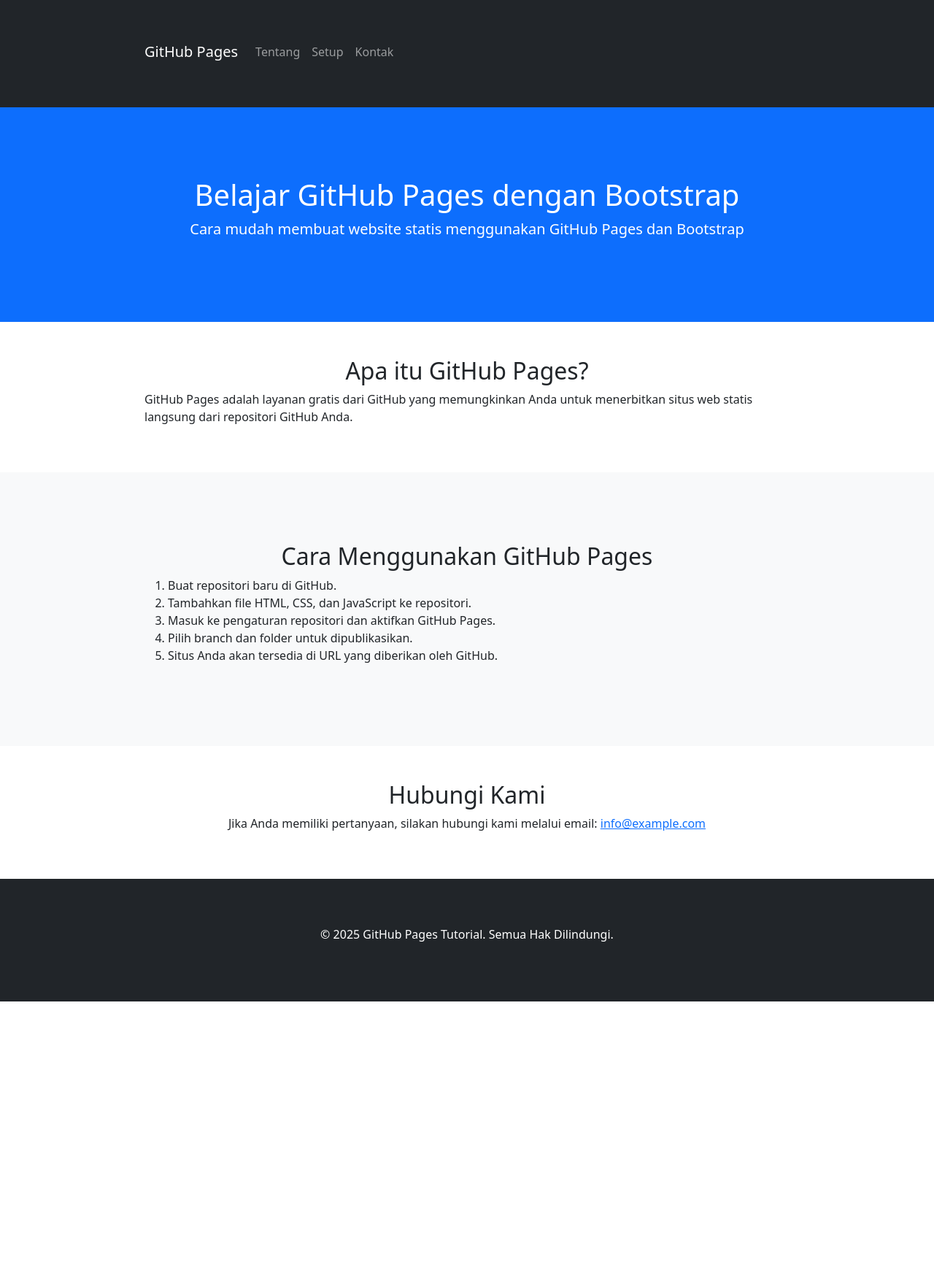
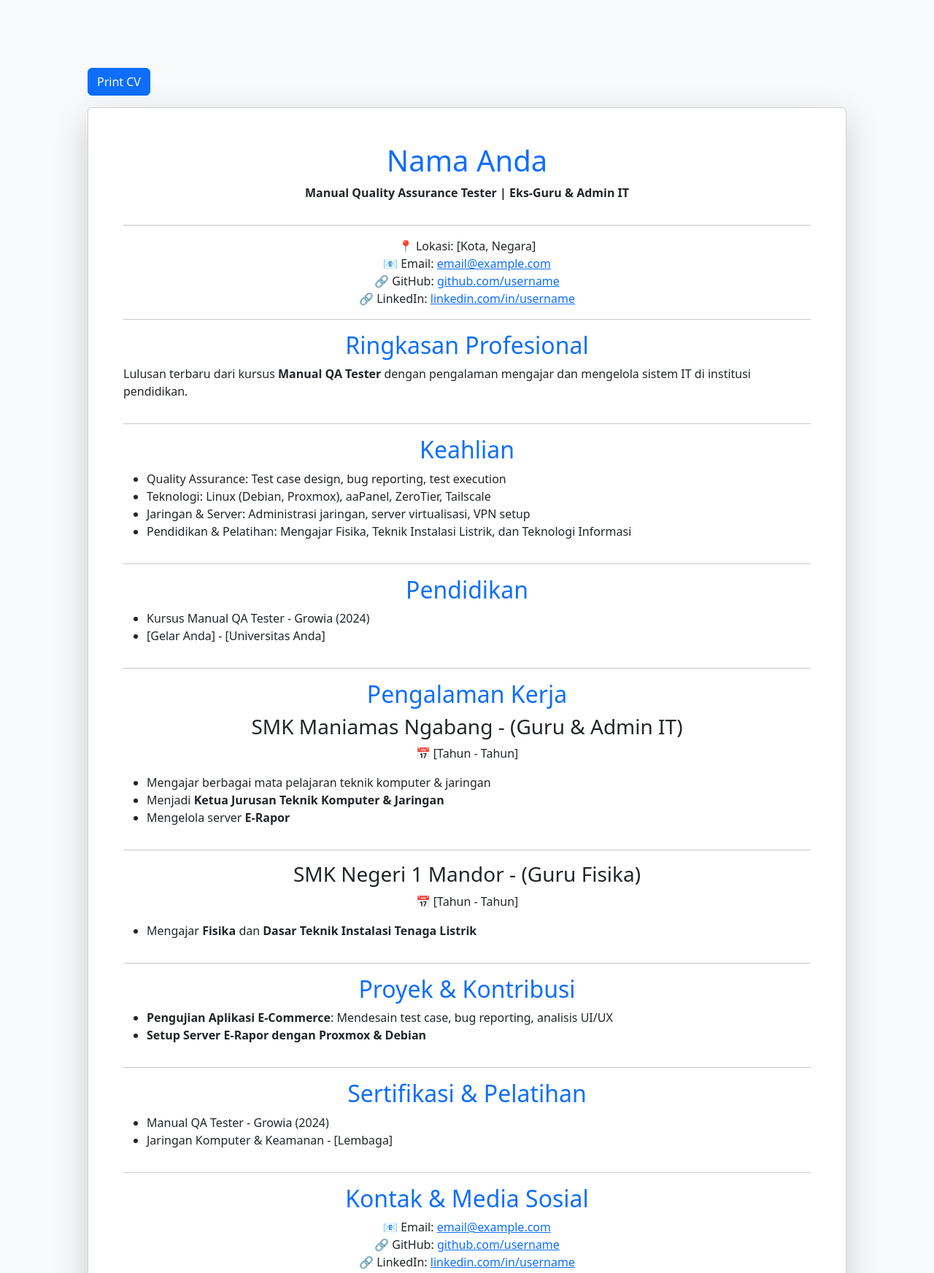
Before and after one commit to johnxth/article-1, a plain HTML site: page index.html in a window 1280 px wide. Shown: the part 5-1749 px from the top of the page at 73% size. Before the commit the page ends 1377 px from the top, so only its background shows below. Drawn offline with nearby package versions, Linux system fonts and the light colour scheme.

Commit message:
Update index.html

```diff
--- a/index.html
+++ b/index.html
@@ -2,70 +2,97 @@
 <html lang="id">
 <head>
     <meta charset="UTF-8">
-    <meta name="viewport" content="width=device-width, initial-scale=1">
-    <title>GitHub Pages dengan Bootstrap</title>
-    <link href="https://cdn.jsdelivr.net/npm/bootstrap@5.3.3/dist/css/bootstrap.min.css" rel="stylesheet">
+    <meta name="viewport" content="width=device-width, initial-scale=1.0">
+    <title>CV - Nama Anda</title>
+    <link href="https://cdn.jsdelivr.net/npm/bootstrap@5.3.0/dist/css/bootstrap.min.css" rel="stylesheet">
     <style>
         .container {
-            margin-left: auto;
-            margin-right: auto;
-            max-width: 900px;
+            margin-top: 50px;
+            margin-bottom: 50px;
+            padding: 50px;
+        }
+        @media print {
+            body * {
+                visibility: hidden;
+            }
+            .container, .container * {
+                visibility: visible;
+            }
+            .container {
+                position: absolute;
+                left: 0;
+                top: 0;
+                width: 100%;
+            }
         }
     </style>
 </head>
-<body>
-    <nav class="navbar navbar-expand-lg navbar-dark bg-dark">
-        <div class="container py-5 px-2">
-            <a class="navbar-brand" href="#">GitHub Pages</a>
-            <button class="navbar-toggler" type="button" data-bs-toggle="collapse" data-bs-target="#navbarNav">
-                <span class="navbar-toggler-icon"></span>
-            </button>
-            <div class="collapse navbar-collapse" id="navbarNav">
-                <ul class="navbar-nav">
-                    <li class="nav-item"><a class="nav-link" href="#about">Tentang</a></li>
-                    <li class="nav-item"><a class="nav-link" href="#setup">Setup</a></li>
-                    <li class="nav-item"><a class="nav-link" href="#contact">Kontak</a></li>
-                </ul>
+<body class="bg-light">
+    <div class="container py-5">
+        <button class="btn btn-primary mb-3" onclick="window.print()">Print CV</button>
+        <div class="card shadow-lg p-5">
+            <h1 class="text-center text-primary">Nama Anda</h1>
+            <p class="text-center fw-bold">Manual Quality Assurance Tester | Eks-Guru & Admin IT</p>
+            <hr>
+            <div class="text-center">
+                📍 Lokasi: [Kota, Negara] <br>
+                📧 Email: <a href="mailto:email@example.com">email@example.com</a> <br>
+                🔗 GitHub: <a href="https://github.com/username" target="_blank">github.com/username</a> <br>
+                🔗 LinkedIn: <a href="https://linkedin.com/in/username" target="_blank">linkedin.com/in/username</a>
             </div>
+            <hr>
+            <h2 class="text-center text-primary">Ringkasan Profesional</h2>
+            <p>Lulusan terbaru dari kursus <strong>Manual QA Tester</strong> dengan pengalaman mengajar dan mengelola sistem IT di institusi pendidikan.</p>
+            <hr>
+            <h2 class="text-center text-primary">Keahlian</h2>
+            <ul>
+                <li>Quality Assurance: Test case design, bug reporting, test execution</li>
+                <li>Teknologi: Linux (Debian, Proxmox), aaPanel, ZeroTier, Tailscale</li>
+                <li>Jaringan & Server: Administrasi jaringan, server virtualisasi, VPN setup</li>
+                <li>Pendidikan & Pelatihan: Mengajar Fisika, Teknik Instalasi Listrik, dan Teknologi Informasi</li>
+            </ul>
+            <hr>
+            <h2 class="text-center text-primary">Pendidikan</h2>
+            <ul>
+                <li>Kursus Manual QA Tester - Growia (2024)</li>
+                <li>[Gelar Anda] - [Universitas Anda]</li>
+            </ul>
+            <hr>
+            <h2 class="text-center text-primary">Pengalaman Kerja</h2>
+            <h3 class="text-center">SMK Maniamas Ngabang - (Guru & Admin IT)</h3>
+            <p class="text-center">📅 [Tahun - Tahun]</p>
+            <ul>
+                <li>Mengajar berbagai mata pelajaran teknik komputer & jaringan</li>
+                <li>Menjadi <strong>Ketua Jurusan Teknik Komputer & Jaringan</strong></li>
+                <li>Mengelola server <strong>E-Rapor</strong></li>
+            </ul>
+            <hr>
+            <h3 class="text-center">SMK Negeri 1 Mandor - (Guru Fisika)</h3>
+            <p class="text-center">📅 [Tahun - Tahun]</p>
+            <ul>
+                <li>Mengajar <strong>Fisika</strong> dan <strong>Dasar Teknik Instalasi Tenaga Listrik</strong></li>
+            </ul>
+            <hr>
+            <h2 class="text-center text-primary">Proyek & Kontribusi</h2>
+            <ul>
+                <li><strong>Pengujian Aplikasi E-Commerce</strong>: Mendesain test case, bug reporting, analisis UI/UX</li>
+                <li><strong>Setup Server E-Rapor dengan Proxmox & Debian</strong></li>
+            </ul>
+            <hr>
+            <h2 class="text-center text-primary">Sertifikasi & Pelatihan</h2>
+            <ul>
+                <li>Manual QA Tester - Growia (2024)</li>
+                <li>Jaringan Komputer & Keamanan - [Lembaga]</li>
+            </ul>
+            <hr>
+            <h2 class="text-center text-primary">Kontak & Media Sosial</h2>
+            <p class="text-center">
+                📧 Email: <a href="mailto:email@example.com">email@example.com</a> <br>
+                🔗 GitHub: <a href="https://github.com/username" target="_blank">github.com/username</a> <br>
+                🔗 LinkedIn: <a href="https://linkedin.com/in/username" target="_blank">linkedin.com/in/username</a>
+            </p>
         </div>
-    </nav>
-
-    <header class="bg-primary text-white text-center py-5">
-        <div class="container py-5 px-2">
-            <h1>Belajar GitHub Pages dengan Bootstrap</h1>
-            <p class="lead">Cara mudah membuat website statis menggunakan GitHub Pages dan Bootstrap</p>
-        </div>
-    </header>
-
-    <section id="about" class="container py-5 px-2">
-        <h2 class="text-center">Apa itu GitHub Pages?</h2>
-        <p>GitHub Pages adalah layanan gratis dari GitHub yang memungkinkan Anda untuk menerbitkan situs web statis langsung dari repositori GitHub Anda.</p>
-    </section>
-
-    <section id="setup" class="bg-light py-5">
-        <div class="container py-5 px-2">
-            <h2 class="text-center">Cara Menggunakan GitHub Pages</h2>
-            <ol>
-                <li>Buat repositori baru di GitHub.</li>
-                <li>Tambahkan file HTML, CSS, dan JavaScript ke repositori.</li>
-                <li>Masuk ke pengaturan repositori dan aktifkan GitHub Pages.</li>
-                <li>Pilih branch dan folder untuk dipublikasikan.</li>
-                <li>Situs Anda akan tersedia di URL yang diberikan oleh GitHub.</li>
-            </ol>
-        </div>
-    </section>
-
-    <section id="contact" class="container py-5 px-2">
-        <h2 class="text-center">Hubungi Kami</h2>
-        <p class="text-center">Jika Anda memiliki pertanyaan, silakan hubungi kami melalui email: <a href="mailto:info@example.com">info@example.com</a></p>
-    </section>
-
-    <footer class="bg-dark text-white text-center py-3">
-        <div class="container py-5 px-2">
-            <p>&copy; 2025 GitHub Pages Tutorial. Semua Hak Dilindungi.</p>
-        </div>
-    </footer>
-
-    <script src="https://cdn.jsdelivr.net/npm/bootstrap@5.3.3/dist/js/bootstrap.bundle.min.js"></script>
+    </div>
+    <script src="https://cdn.jsdelivr.net/npm/bootstrap@5.3.0/dist/js/bootstrap.bundle.min.js"></script>
 </body>
 </html>
```
